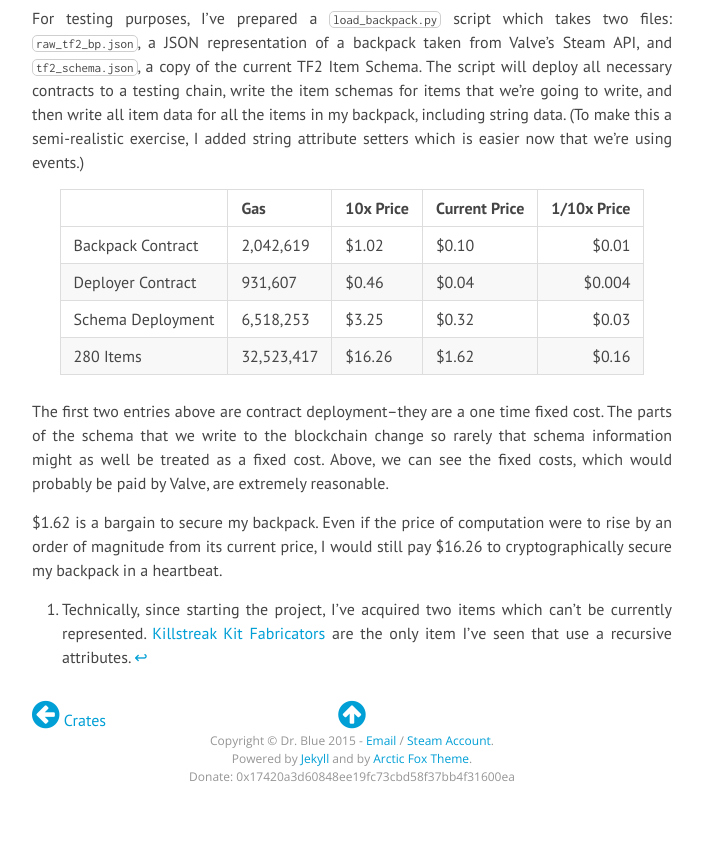
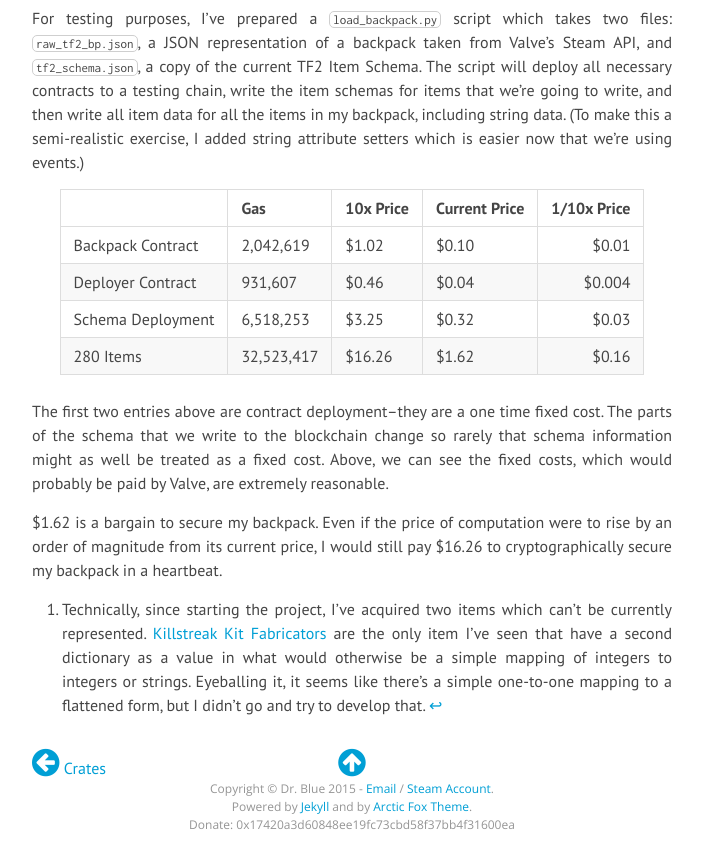
Before and after one commit to drblue9001/blockchain-backpack, a Jekyll site: the page built from website/part7.md, in a window 1280 px wide and 900 px high, scrolled down 4244 px. Shown: the top 868 px of the window, without its empty margins (288-991 px from the left). Built offline with Jekyll 4.4.1, drawn with Linux system fonts in a browser that asks for light colours; nearby versions of some CDN libraries; Markdown is read by kramdown in place of the engine named in the settings.

Commit message:
Fix the wording in the footnote. "Recursion" was the wrong word.

```diff
--- a/website/part7.md
+++ b/website/part7.md
@@ -159,7 +159,7 @@ The first two entries above are contract deployment--they are a one time fixed c
 
 $1.62 is a bargain to secure my backpack. Even if the price of computation were to rise by an order of magnitude from its current price, I would still pay $16.26 to cryptographically secure my backpack in a heartbeat.
 
-[^1]: Technically, since starting the project, I've acquired two items which can't be currently represented. [Killstreak Kit Fabricators][fab] are the only item I've seen that use a recursive attributes.
+[^1]: Technically, since starting the project, I've acquired two items which can't be currently represented. [Killstreak Kit Fabricators][fab] are the only item I've seen that have a second dictionary as a value in what would otherwise be a simple mapping of integers to integers or strings. Eyeballing it, it seems like there's a simple one-to-one mapping to a flattened form, but I didn't go and try to develop that.
 
 [fab]: https://wiki.teamfortress.com/wiki/Killstreak_Kit_Fabricator
 [p1]: part1.html
```
